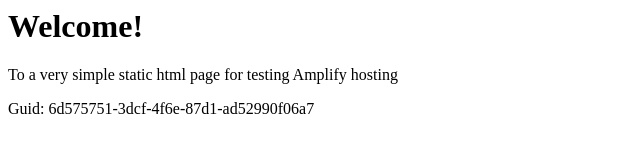
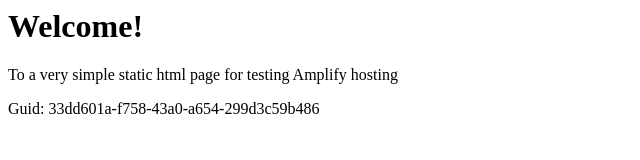
Before and after one commit to aws-aemilia-yul/Github-PR-Commit-Integration-Test-DoNotTouch-GitHubWebhookPushCanaryTest-v1-prod-ca-central-1, a website: page src/index.html in a window 1280 px wide. Shown: the full height of the page, 0-640 px from the left. Drawn offline with Linux system fonts and the light colour scheme.

Commit message:
commit from integ tests

```diff
--- a/src/index.html
+++ b/src/index.html
@@ -12,6 +12,6 @@
 <body>
     <h1>Welcome!</h1>
     <p>To a very simple static html page for testing Amplify hosting</p>
-    <p>Guid: 6d575751-3dcf-4f6e-87d1-ad52990f06a7</p></body>
+    <p>Guid: 33dd601a-f758-43a0-a654-299d3c59b486</p></body>
 
 </html>
```
